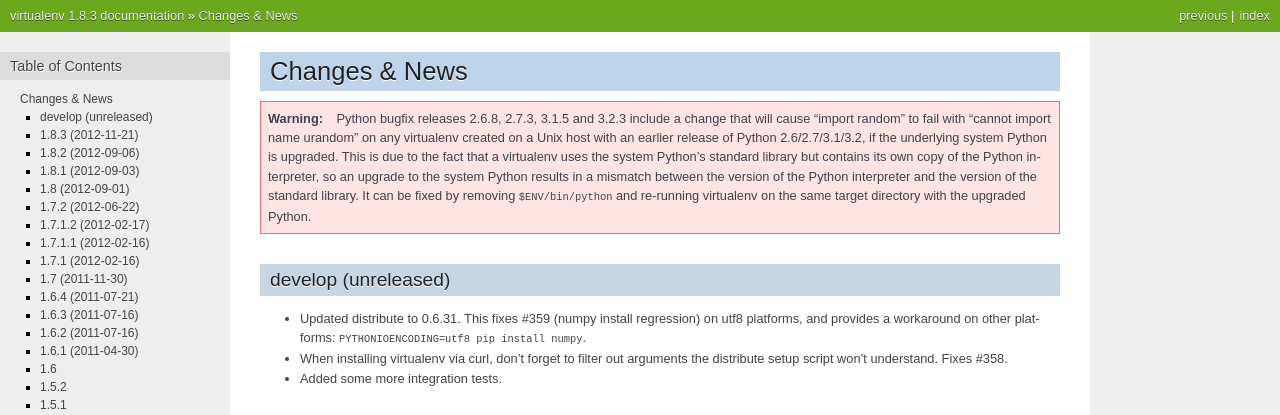
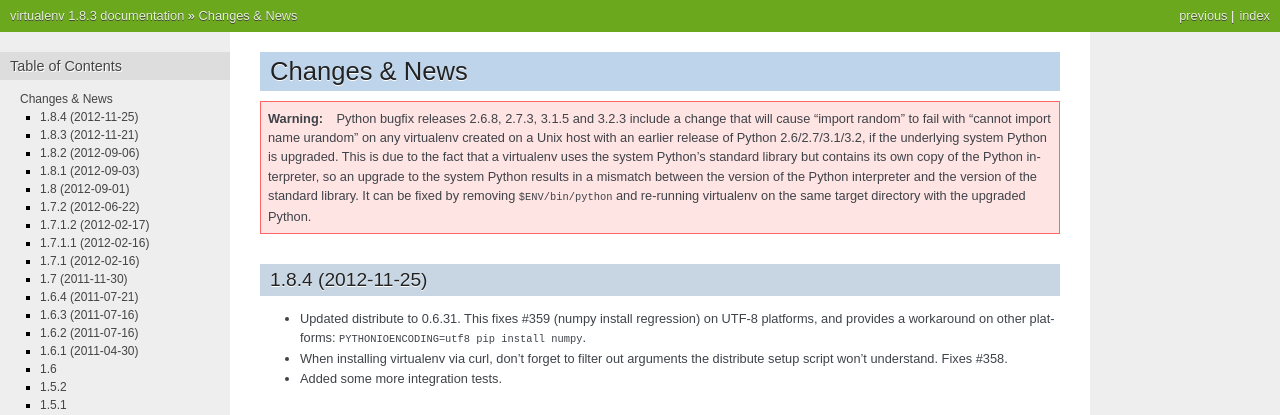
Before and after one commit to pypa/virtualenv, a Sphinx documentation site: the page built from docs/news.txt, in a window 1280 px wide and 900 px high. Shown: the top 415 px of the window. Built offline with Sphinx 7.4.7, drawn with Linux system fonts in a browser that asks for light colours.

Commit message:
Updated changelog.

```diff
--- a/docs/news.txt
+++ b/docs/news.txt
@@ -14,15 +14,15 @@
    ``$ENV/bin/python`` and re-running virtualenv on the same target directory
    with the upgraded Python.
 
-develop (unreleased)
-~~~~~~~~~~~~~~~~~~~~
+1.8.4 (2012-11-25)
+~~~~~~~~~~~~~~~~~~
 
-* Updated distribute to 0.6.31.  This fixes #359 (numpy install regression) on
-  utf8 platforms, and provides a workaround on other platforms:
+* Updated distribute to 0.6.31. This fixes #359 (numpy install regression) on
+  UTF-8 platforms, and provides a workaround on other platforms:
   ``PYTHONIOENCODING=utf8 pip install numpy``.
 
-* When installing virtualenv via curl, don't forget to filter out arguments the
-  distribute setup script won't understand. Fixes #358.
+* When installing virtualenv via curl, don't forget to filter out arguments
+  the distribute setup script won't understand. Fixes #358.
 
 * Added some more integration tests.
 
```
